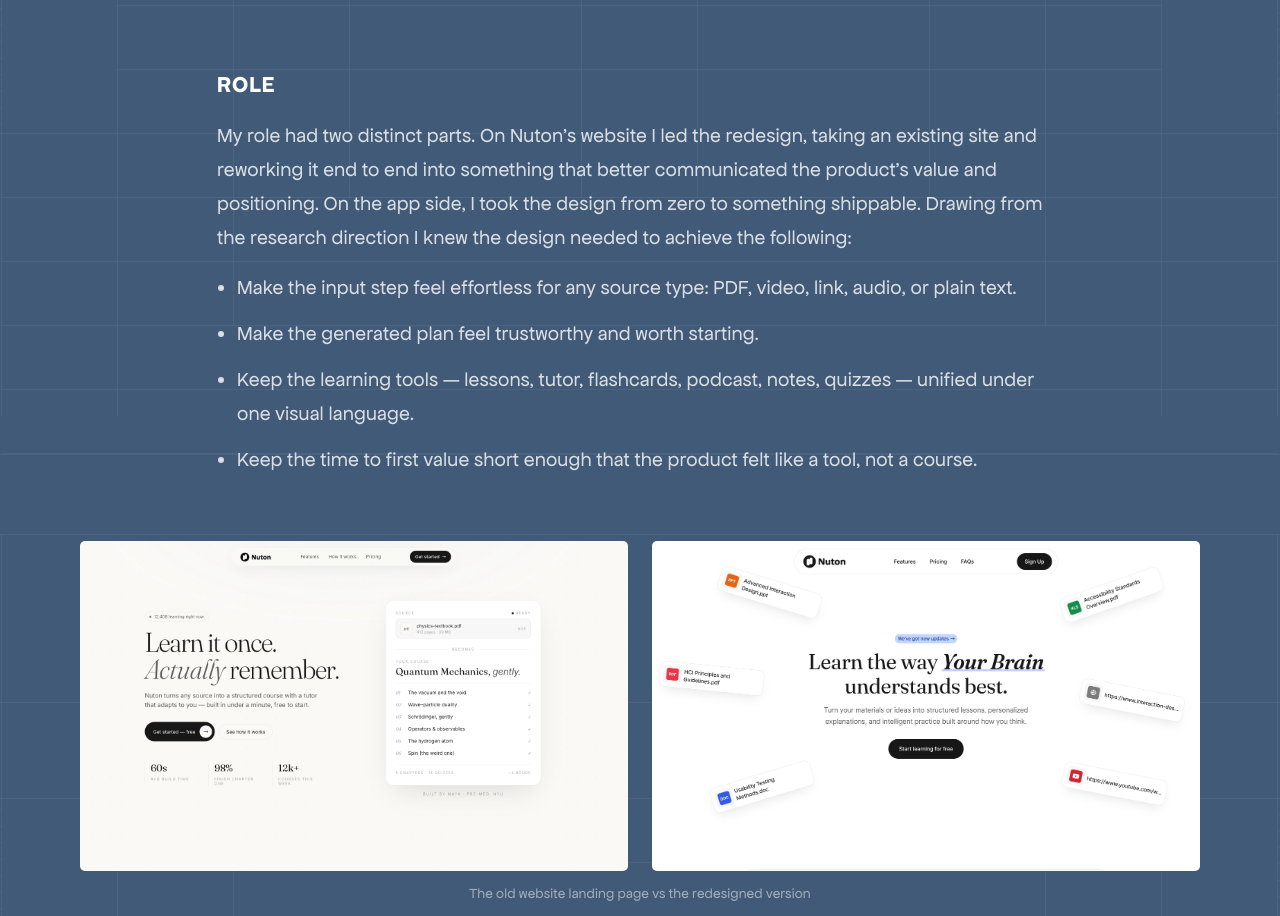
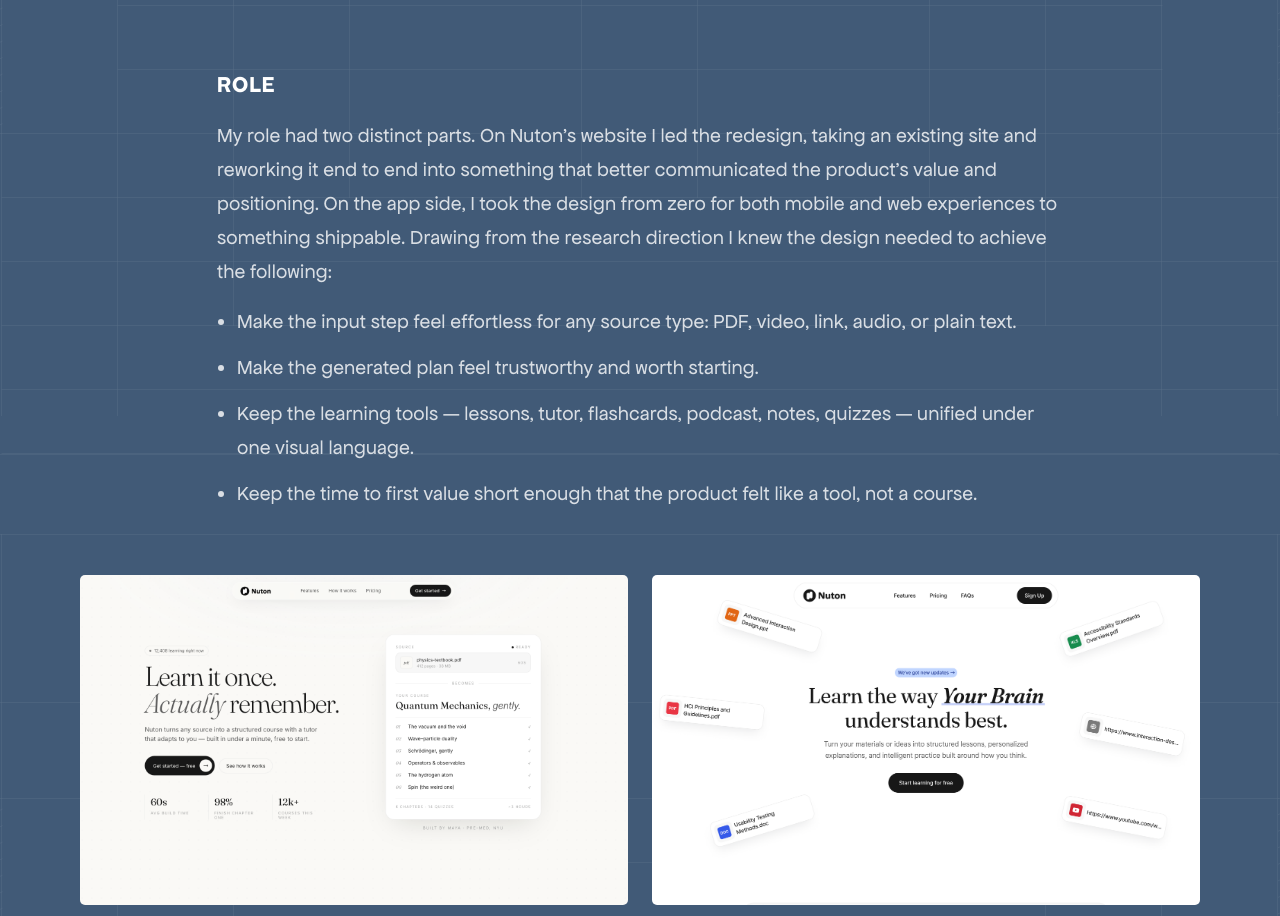
Before and after one commit to audumart/portfolio, a Next.js app: page /nuton in a window 1280 px wide. Shown: the part 1644-2560 px from the top of the page. Built offline with nearby package versions, Linux system fonts and the light colour scheme.

Commit message:
additional site content

```diff
--- a/app/nuton/page.tsx
+++ b/app/nuton/page.tsx
@@ -195,7 +195,7 @@
             My role had two distinct parts. On Nuton&apos;s website I led the
             redesign, taking an existing site and reworking it end to end into
             something that better communicated the product&apos;s value and
-            positioning. On the app side, I took the design from zero to something
+            positioning. On the app side, I took the design from zero for both mobile and web experiences to something
             shippable. Drawing from the research direction I knew the design needed
             to achieve the following:
           </Body>
```
